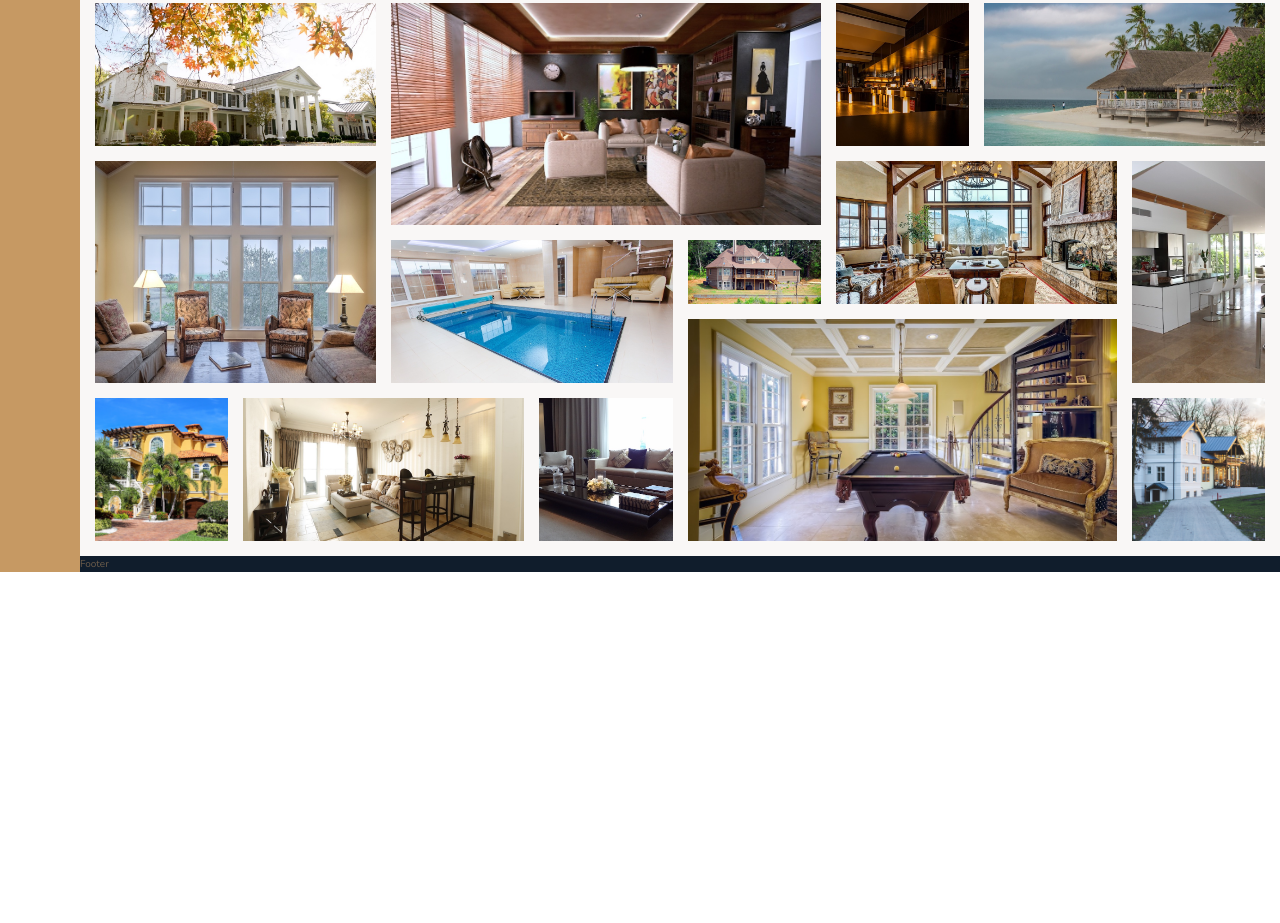
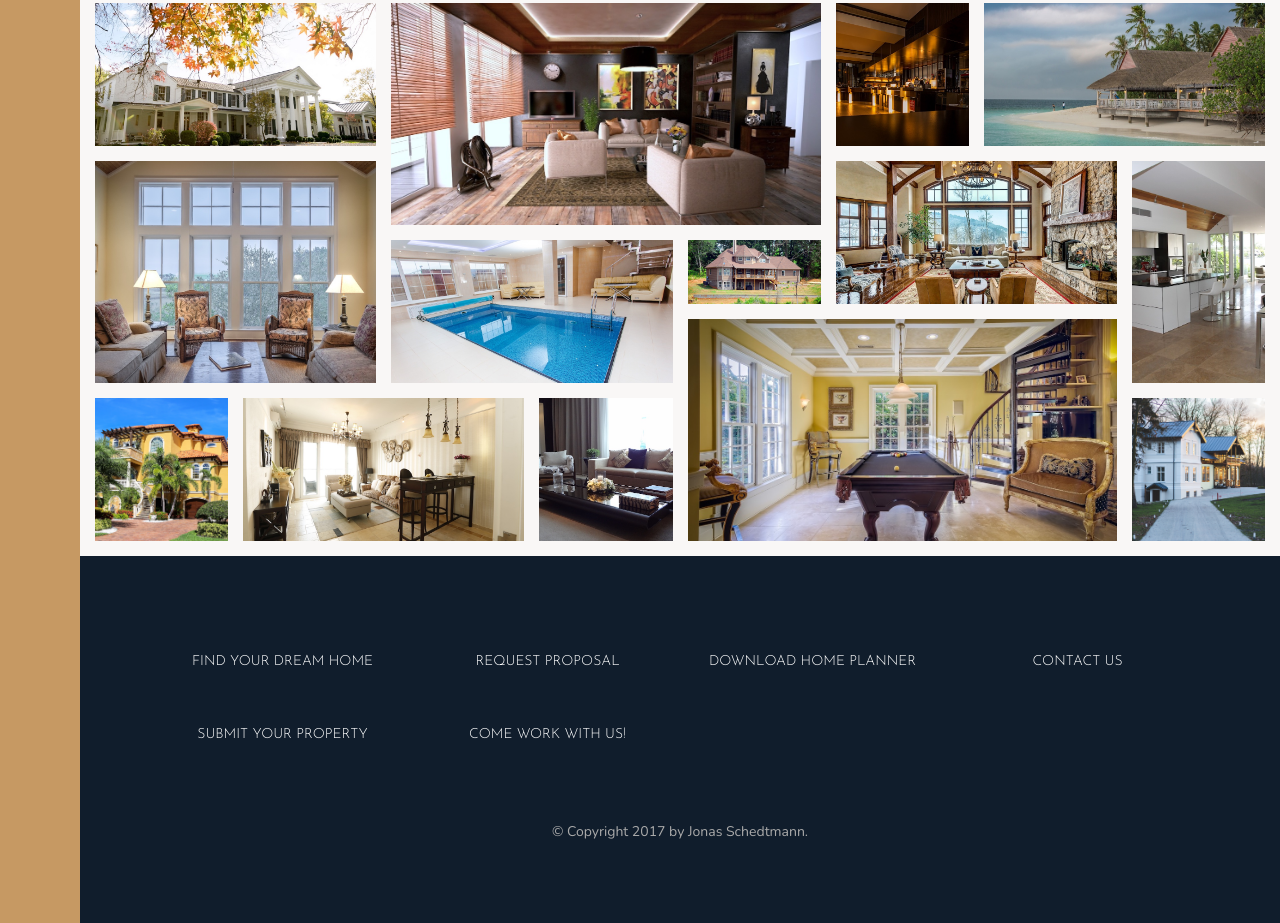
Before and after one commit to realericquach/nexter, a website: page index.html in a window 1280 px wide. Shown: the part 3084-4007 px from the top of the page. Before the commit the page ends 3656 px from the top, so only its background shows below. Drawn offline with nearby package versions, Linux system fonts and the light colour scheme.

Commit message:
footer built

```diff
--- a/index.html
+++ b/index.html
@@ -366,6 +366,28 @@
       </figure>
     </section>
 
-    <footer class="footer">Footer</footer>
+    <footer class="footer">
+      <ul class="nav">
+        <li class="nav__item">
+          <a href="#" class="nav__link">Find your dream home</a>
+        </li>
+        <li class="nav__item">
+          <a href="#" class="nav__link">Request proposal</a>
+        </li>
+        <li class="nav__item">
+          <a href="#" class="nav__link">Download home planner</a>
+        </li>
+        <li class="nav__item">
+          <a href="#" class="nav__link">Contact us</a>
+        </li>
+        <li class="nav__item">
+          <a href="#" class="nav__link">Submit your property</a>
+        </li>
+        <li class="nav__item">
+          <a href="#" class="nav__link">Come work with us!</a>
+        </li>
+      </ul>
+      <p class="copyright">&copy; Copyright 2017 by Jonas Schedtmann.</p>
+    </footer>
   </body>
 </html>
--- a/sass/_footer.scss
+++ b/sass/_footer.scss
@@ -1,4 +1,42 @@
 .footer {
   background-color: $color-secondary;
   grid-column: full-start / full-end;
+  padding: 8rem;
 }
+
+.nav {
+  list-style: none;
+  display: grid;
+  grid-template-columns: repeat(auto-fit, minmax(20rem, 1fr));
+  gap: 2rem;
+  align-items: center;
+
+  &__link:link,
+  &__link:visited {
+    font-size: 1.4rem;
+    color: #fff;
+    text-decoration: none;
+    font-family: $font-display;
+    text-transform: uppercase;
+    text-align: center;
+    padding: 1.5rem;
+    display: block;
+    transition: all 0.2s;
+  }
+
+  &__link:hover,
+  &__link:active {
+    background-color: rgba(#fff, 0.05);
+    transform: translateY(-3px);
+  }
+}
+
+.copyright {
+  font-size: 1.4rem;
+  color: $color-grey-light-2;
+  margin-top: 6rem;
+  text-align: center;
+  margin-right: auto;
+  margin-left: auto;
+  width: 70%;
+}
```
Also changed, not shown: css/style.css.
